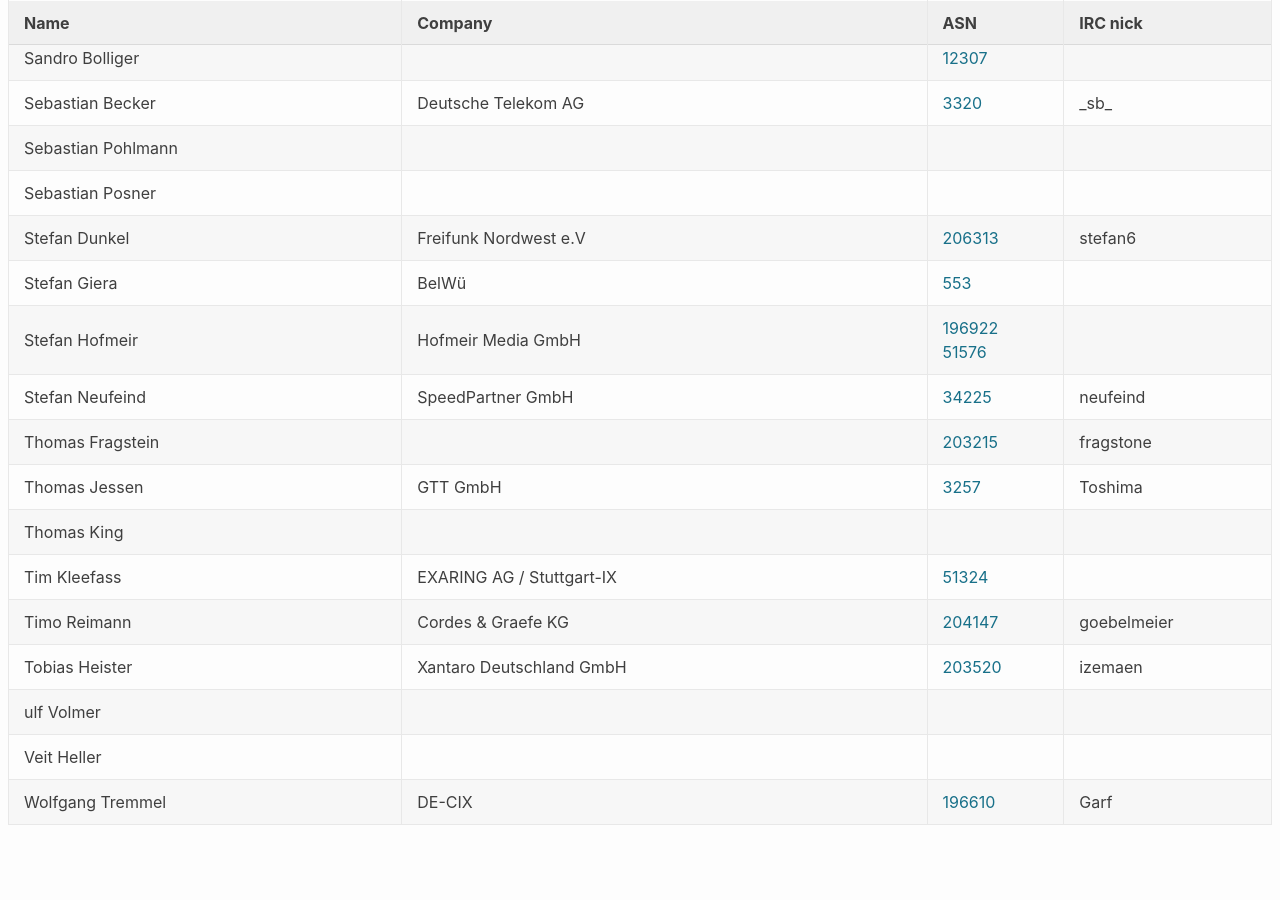
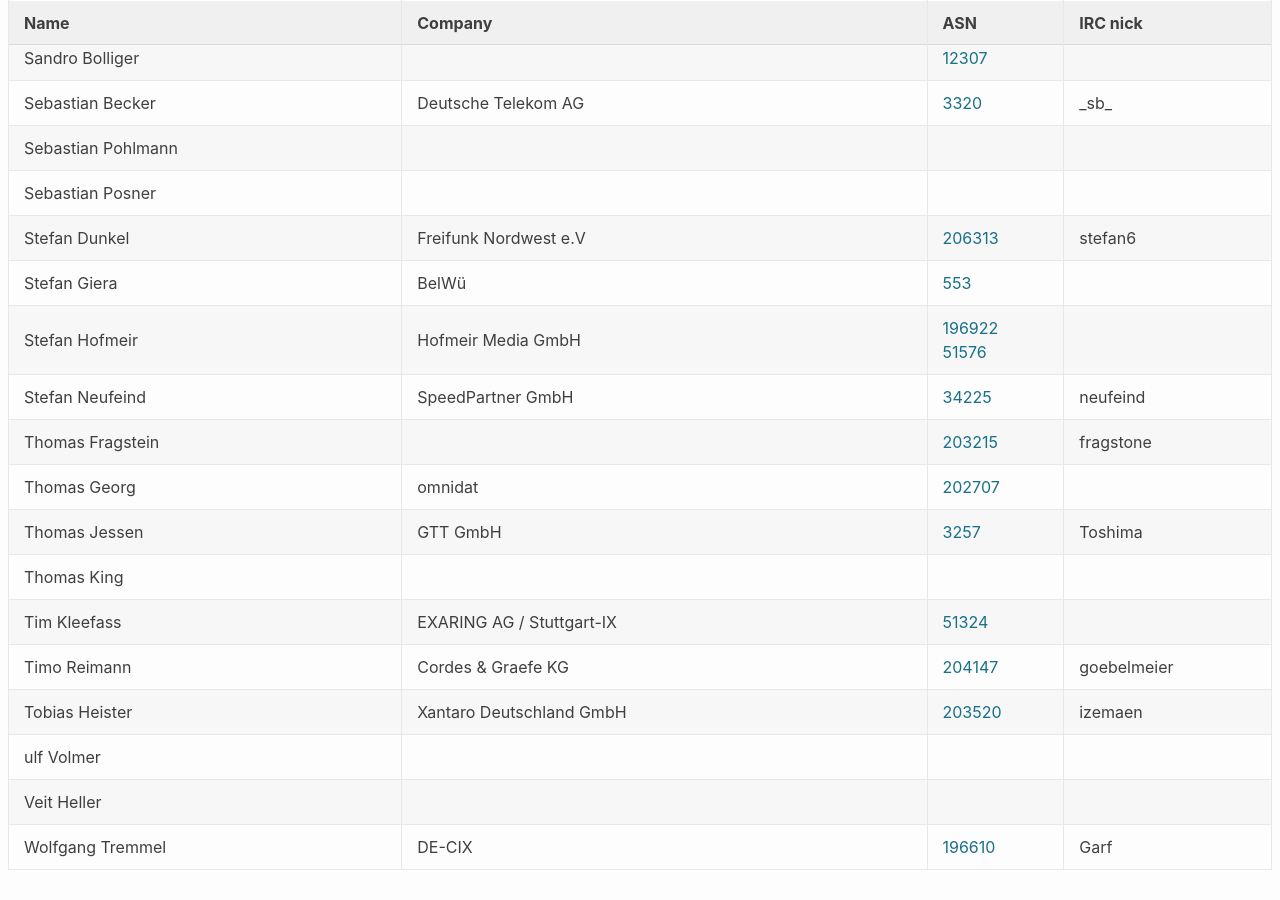
Before and after one commit to denog/pretix-attendeelist, a Jekyll site: the page built from denog2020.markdown, in a window 1280 px wide and 900 px high, scrolled down 2103 px. Built offline with Jekyll 4.4.1, drawn with Linux system fonts in a browser that asks for light colours; before the commit the page ends 2958 px from its top, so only the background shows below that.

Commit message:
Latest data: Fri Jan 22 07:15:00 UTC 2021

```diff
--- a/_data/attendees_meetup2021-01.json
+++ b/_data/attendees_meetup2021-01.json
@@ -300,6 +300,12 @@
     "asn": "203215"
   },
   {
+    "name": "Thomas Georg",
+    "company": "omnidat",
+    "irc": null,
+    "asn": "202707"
+  },
+  {
     "name": "Thomas Jessen",
     "company": "GTT GmbH",
     "irc": "Toshima",
```
